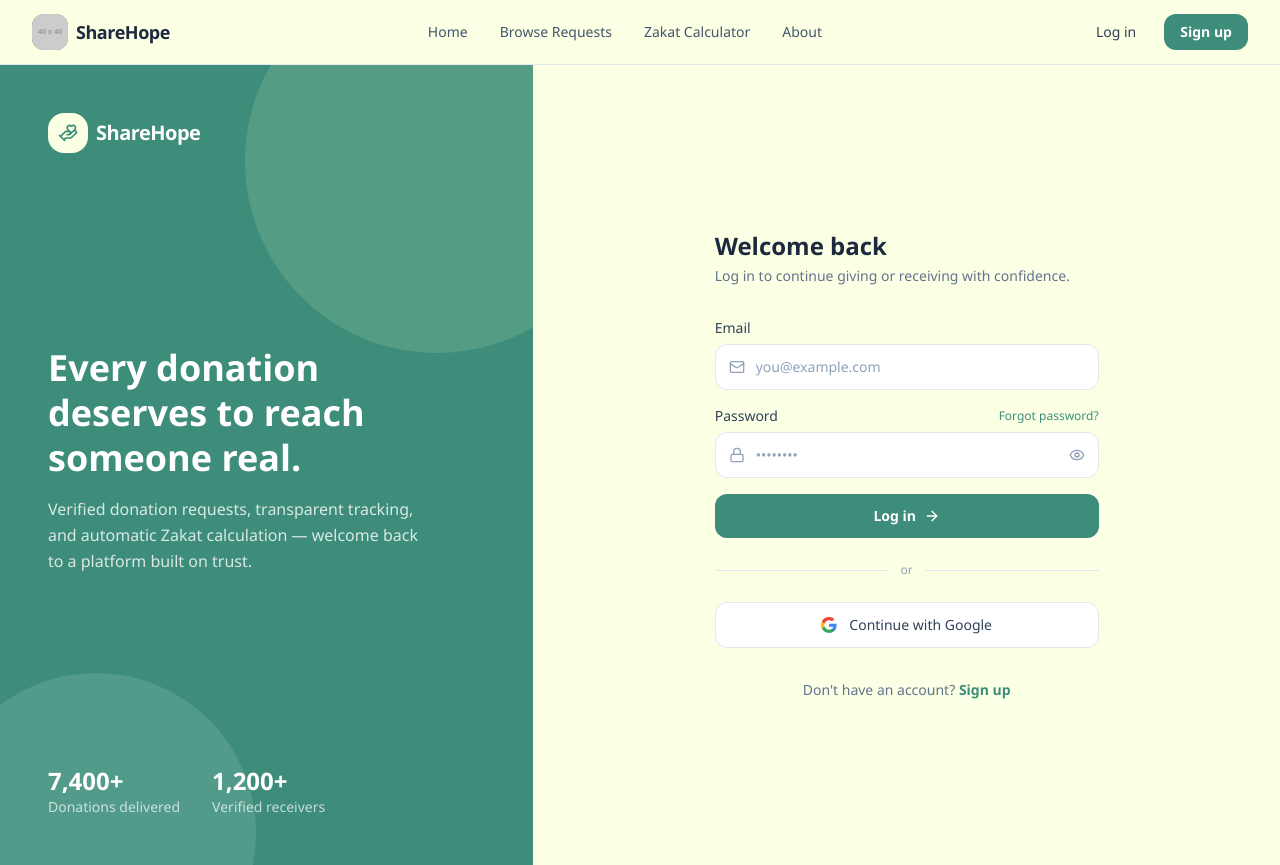
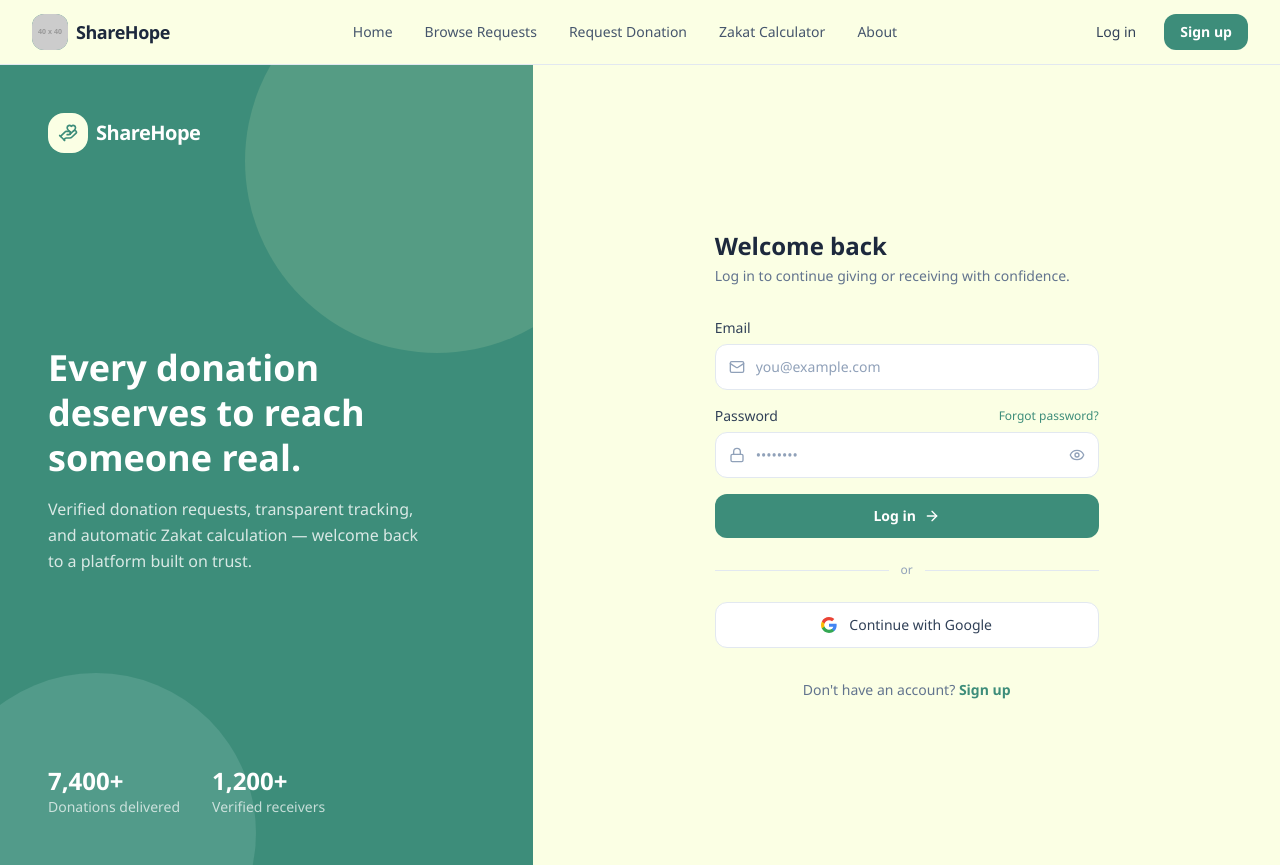
Before and after one commit to azmaeenmahtab/ShareHope, a React app in the folder frontend/: page /login in a window 1280 px wide. Built offline with nearby package versions, Linux system fonts and the light colour scheme; the HTML template or start-up script is replaced by a standard one.

Commit message:
added navbar donation request link

```diff
--- a/frontend/src/components/shared/Navbar.jsx
+++ b/frontend/src/components/shared/Navbar.jsx
@@ -14,6 +14,7 @@ import { Bell, ChevronDown, LogOut, User, LayoutDashboard, Menu, X } from "lucid
 const NAV_LINKS = [
   { label: "Home", href: "/" },
   { label: "Browse Requests", href: "/requests" },
+  { label: "Request Donation", href: "/donation-request" },
   { label: "Zakat Calculator", href: "/zakat-calculator" },
   { label: "About", href: "/about" },
 ];
--- a/frontend/src/pages/Auth/LoginPage.jsx
+++ b/frontend/src/pages/Auth/LoginPage.jsx
@@ -49,6 +49,7 @@ export default function Login() {
       // TODO: store result.data.accessToken (memory/state) and redirect
       // e.g. navigate("/dashboard")
       console.log("Login success:", result);
+      navigate("/requests");
     } catch (err) {
       setError(err.message);
     } finally {
--- a/frontend/src/routes.jsx
+++ b/frontend/src/routes.jsx
@@ -6,6 +6,7 @@ import NotFoundPage from './pages/NotFoundPage'
 import Login from './pages/Auth/LoginPage'
 import Signup from './pages/Auth/SignupPage'
  import Requests from './pages/Requests'
+import DonationRequestPage from './pages/DonationRequestPage'
 
 
 export const router = createBrowserRouter([
@@ -37,6 +38,10 @@ export const router = createBrowserRouter([
         path: '/requests',
         element: <Requests />,
       },
+      {
+        path: '/donation-request',
+        element: <DonationRequestPage />,
+      },
     ],
   },
 ])
```
Also changed, not shown: frontend/src/hooks/useTheme.js (deleted, +0 -28 lines), frontend/src/pages/DonationRequestPage.jsx (added).
